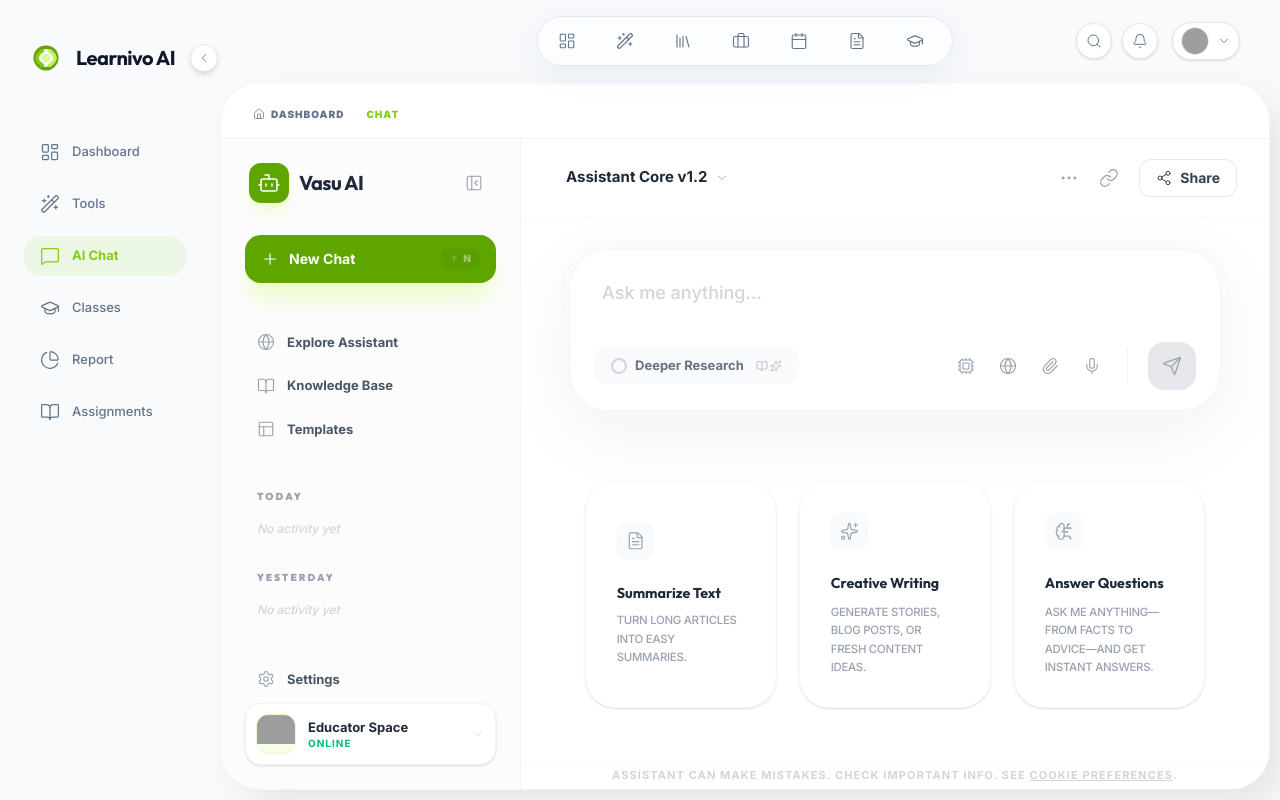
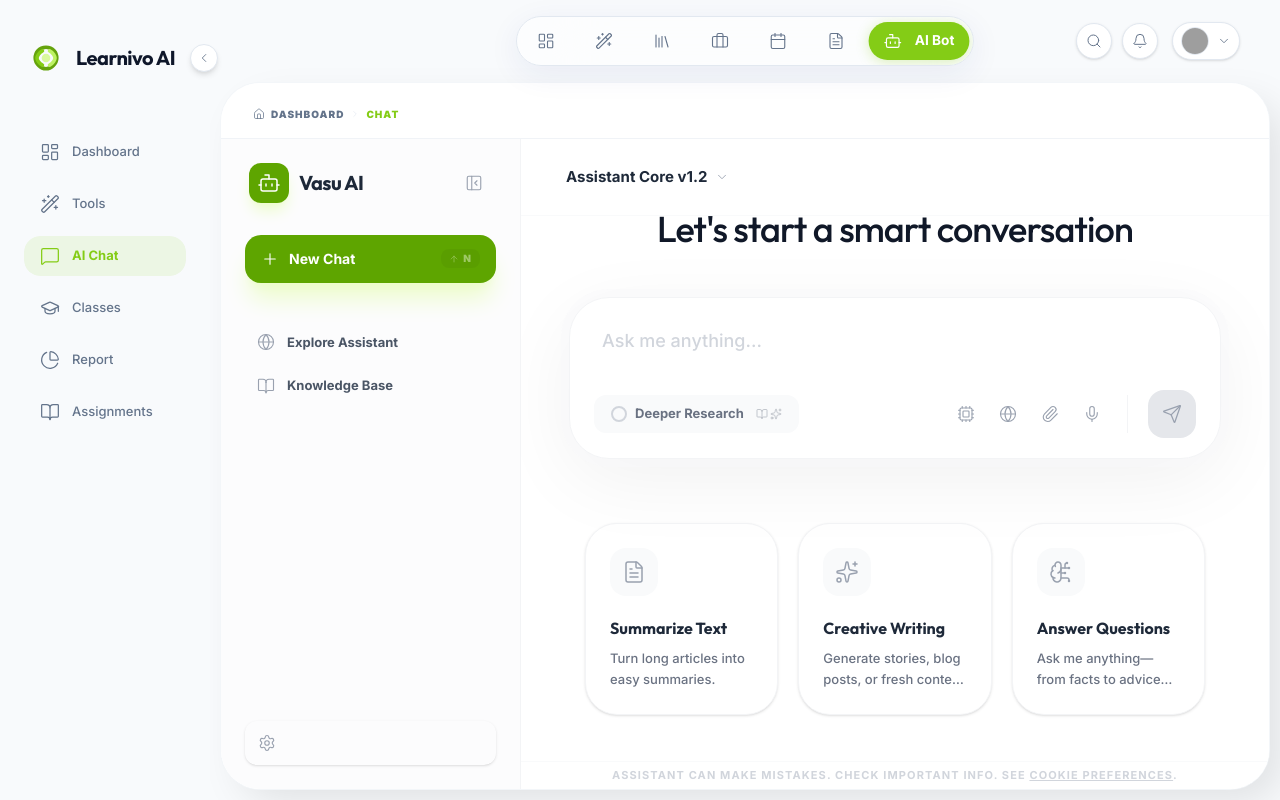
Before and after one commit to sg-surya/learninvoo, a Next.js app: page /chat in a window 1280 px wide. Built offline with nearby package versions, Linux system fonts and the light colour scheme; grey boxes are pictures that could not be loaded.

Commit message:
Ai Chat bot header me daal diya h

```diff
--- a/src/components/ChatView.tsx
+++ b/src/components/ChatView.tsx
@@ -85,6 +85,10 @@
     const handleNewChat = () => {
         setActiveSessionId(null);
         setInput('');
+    };
+
+    const handleSessionSelect = (id: string) => {
+        setActiveSessionId(id);
     };
 
     const handleSend = async (text?: string) => {
@@ -183,7 +187,6 @@
                                 {[
                                     { icon: Globe, label: 'Explore Assistant' },
                                     { icon: BookOpen, label: 'Knowledge Base' },
-                                    { icon: Layout, label: 'Templates' },
                                 ].map((item, i) => (
                                     <button key={i} className="w-full flex items-center gap-3 px-3 py-2.5 text-[13px] font-bold text-gray-600 hover:bg-white hover:text-lime-600 rounded-xl transition-all group">
                                         <item.icon size={18} className="text-gray-400 group-hover:text-lime-600 transition-colors" />
@@ -194,7 +197,9 @@
 
                             {/* History Section */}
                             <div className="flex-1 overflow-y-auto no-scrollbar space-y-8">
-                                {['TODAY', 'YESTERDAY', 'AUGUST'].map((cat) => (
+                                {['TODAY', 'YESTERDAY', 'AUGUST']
+                                    .filter(cat => sessions.some(s => s.category === cat))
+                                    .map((cat) => (
                                         <div key={cat}>
                                             <h3 className="text-[10px] font-black text-gray-400 uppercase tracking-[0.2em] mb-4 px-3">{cat}</h3>
                                             <div className="space-y-1">
@@ -207,31 +212,15 @@
                                                         <p className="text-[13px] truncate">{session.title}</p>
                                                     </button>
                                                 ))}
-                                            {sessions.filter(s => s.category === cat).length === 0 && (
-                                                <p className="px-3 text-[12px] text-gray-300 italic font-medium">No activity yet</p>
-                                            )}
                                             </div>
                                         </div>
                                     ))}
                             </div>
 
                             {/* Footer Nav */}
-                            <div className="mt-auto space-y-1 pt-6 text-nowrap">
-                                <button className="w-full flex items-center gap-3 px-3 py-2.5 text-[13px] font-bold text-gray-600 hover:bg-white rounded-xl transition-all group">
-                                    <Settings size={18} className="text-gray-400" />
-                                    Settings
+                            <button className="w-full flex items-center gap-3 px-3 py-3 text-[13px] font-bold text-gray-600 hover:bg-white rounded-xl transition-all group border border-transparent hover:border-gray-100 shadow-sm hover:shadow-md">
+                                <Settings size={18} className="text-gray-400 group-hover:text-lime-600" />
                             </button>
-                                <div className="p-2.5 bg-white rounded-2xl border border-gray-100 flex items-center gap-3 shadow-sm hover:shadow-md transition-all cursor-pointer group">
-                                    <div className="w-10 h-10 rounded-xl bg-lime-50 border border-lime-100 overflow-hidden flex-shrink-0">
-                                        <img src="https://api.dicebear.com/7.x/avataaars/svg?seed=Teacher" alt="pfp" />
-                                    </div>
-                                    <div className="flex-1 min-w-0">
-                                        <p className="text-[13px] font-bold text-gray-800 leading-none mb-1">Educator Space</p>
-                                        <p className="text-[10px] font-bold text-emerald-500 uppercase tracking-widest leading-none">Online</p>
-                                    </div>
-                                    <ChevronDown size={14} className="text-gray-300 group-hover:text-lime-600" />
-                                </div>
-                            </div>
                         </div>
                     </motion.div>
                 )}
@@ -255,14 +244,6 @@
                             <ChevronDown size={14} className="text-gray-400 group-hover:text-gray-600" />
                         </button>
                     </div>
-                    <div className="flex items-center gap-1">
-                        <button className="p-2 text-gray-400 hover:text-gray-900 rounded-lg hover:bg-gray-50 transition-all"><MoreHorizontal size={20} /></button>
-                        <button className="p-2 text-gray-400 hover:text-gray-900 rounded-lg hover:bg-gray-50 transition-all"><LinkIcon size={20} /></button>
-                        <button className="flex items-center gap-2 px-4 py-2 bg-white hover:bg-gray-50 text-gray-700 rounded-xl border border-gray-200 transition-all font-bold text-sm ml-2">
-                            <Share2 size={16} />
-                            Share
-                        </button>
-                    </div>
                 </div>
 
                 {/* Content Area */}
@@ -270,7 +251,7 @@
                     ref={scrollContainerRef}
                     className="flex-1 overflow-y-auto no-scrollbar scroll-smooth bg-gray-50/10"
                 >
-                    <div className="max-w-4xl mx-auto p-8 lg:p-12 min-h-full flex flex-col relative">
+                    <div className="max-w-[1400px] mx-auto p-8 lg:p-12 min-h-full flex flex-col relative w-full">
                         {messages.length === 0 ? (
                             <div className="flex-1 flex flex-col items-center justify-center -mt-10">
                                 {/* Theme Consistent Badge */}
@@ -296,7 +277,7 @@
                                 <h1 className="text-4xl font-display font-medium text-gray-900 mb-12 tracking-tight">Let's start a smart conversation</h1>
 
                                 {/* Input Container - Centered for Empty State */}
-                                <div className="w-full max-w-3xl space-y-4">
+                                <div className="w-full max-w-5xl space-y-4">
                                     <div className="relative bg-white border border-gray-100 rounded-[2.5rem] p-4 flex flex-col gap-4 shadow-[0_20px_80px_rgba(0,0,0,0.06)] focus-within:border-lime-200 transition-all group ring-8 ring-gray-50/50">
                                         <textarea
                                             ref={textareaRef}
@@ -353,18 +334,20 @@
                                 </div>
 
                                 {/* Suggestion Cards Section */}
-                                <div className="grid grid-cols-1 md:grid-cols-3 gap-6 w-full max-w-5xl mt-16 scale-95">
+                                <div className="grid grid-cols-1 md:grid-cols-3 gap-5 w-full max-w-5xl mt-16 px-4">
                                     {suggestActions.map((action, i) => (
                                         <button
                                             key={i}
                                             onClick={() => handleSend(action.title)}
-                                            className="p-8 bg-white border border-gray-50 hover:border-lime-200 shadow-sm hover:shadow-xl hover:shadow-lime-100/20 rounded-[2rem] text-left transition-all group"
+                                            className="p-6 bg-white border border-gray-100 hover:border-lime-200 shadow-sm hover:shadow-xl hover:shadow-lime-100/30 rounded-[2rem] text-left transition-all duration-300 group flex flex-col h-full"
                                         >
-                                            <div className="w-10 h-10 bg-gray-50 rounded-xl flex items-center justify-center text-gray-400 group-hover:bg-lime-50 group-hover:text-lime-600 mb-6 transition-all duration-300">
-                                                <action.icon size={20} />
+                                            <div className="w-12 h-12 bg-gray-50 rounded-2xl flex items-center justify-center text-gray-400 group-hover:bg-lime-50 group-hover:text-lime-600 mb-5 transition-all duration-300 transform group-hover:scale-110 group-hover:rotate-3">
+                                                <action.icon size={24} />
                                             </div>
-                                            <h4 className="text-[15px] font-bold text-gray-800 mb-2 truncate">{action.title}</h4>
-                                            <p className="text-[12px] font-medium text-gray-400 leading-relaxed group-hover:text-gray-500 transition-colors uppercase tracking-tight">{action.desc}</p>
+                                            <h4 className="text-[16px] font-bold text-gray-800 mb-2 truncate">{action.title}</h4>
+                                            <p className="text-[13px] font-medium text-gray-500 leading-relaxed transition-colors line-clamp-2">
+                                                {action.desc}
+                                            </p>
                                         </button>
                                     ))}
                                 </div>
@@ -382,19 +365,30 @@
                                         <div className={`w-10 h-10 rounded-xl flex-shrink-0 flex items-center justify-center shadow-md transform transition-all ${msg.role === 'user' ? 'bg-gray-800 text-white' : 'bg-lime-600 text-white shadow-lime-100'}`}>
                                             {msg.role === 'user' ? <User size={18} /> : <Bot size={22} />}
                                         </div>
-                                        <div className={`flex flex-col max-w-[80%] ${msg.role === 'user' ? 'items-end' : 'items-start'}`}>
-                                            <div className={`p-6 rounded-[1.8rem] shadow-sm border ${msg.role === 'user' ? 'bg-white border-gray-100 text-gray-800' : 'bg-lime-600 text-white border-lime-500 shadow-sm'}`}>
+                                        <div className={`flex flex-col max-w-[85%] group ${msg.role === 'user' ? 'items-end' : 'items-start'}`}>
+                                            <div className={`relative p-5 px-6 rounded-[2.2rem] shadow-sm transition-all duration-300 ${msg.role === 'user'
+                                                ? 'bg-gray-900 text-white rounded-tr-none shadow-md'
+                                                : 'bg-white border border-gray-100 text-gray-800 rounded-tl-none shadow-lg shadow-lime-100/20 border-l-[4px] border-l-lime-500'
+                                                }`}>
                                                 <p className="text-[15px] font-medium leading-relaxed whitespace-pre-wrap">{msg.content}</p>
+
                                                 {msg.role === 'assistant' && (
-                                                    <div className="mt-4 pt-4 border-t border-white/10 flex items-center gap-4">
-                                                        <button className="p-1.5 hover:bg-white/10 rounded-lg transition-colors" title="Copy"><Copy size={12} /></button>
-                                                        <button className="p-1.5 hover:bg-white/10 rounded-lg transition-colors" title="Regenerate"><RefreshCw size={12} /></button>
+                                                    <div className="mt-4 flex items-center gap-2 opacity-0 group-hover:opacity-100 transition-opacity">
+                                                        <button className="p-2 hover:bg-lime-50 text-gray-400 hover:text-lime-600 rounded-xl transition-all active:scale-90 flex items-center gap-1.5 text-[11px] font-bold" title="Copy">
+                                                            <Copy size={13} /> Copy
+                                                        </button>
+                                                        <button className="p-2 hover:bg-lime-50 text-gray-400 hover:text-lime-600 rounded-xl transition-all active:scale-90 flex items-center gap-1.5 text-[11px] font-bold" title="Regenerate">
+                                                            <RefreshCw size={13} /> Retry
+                                                        </button>
                                                     </div>
                                                 )}
                                             </div>
-                                            <span className="mt-2 text-[10px] font-bold text-gray-300 uppercase tracking-widest px-2">
+
+                                            <div className="flex items-center gap-2 mt-1.5 px-2">
+                                                <span className="text-[10px] font-black text-gray-300 uppercase tracking-widest opacity-0 group-hover:opacity-100 transition-opacity duration-300">
                                                     {msg.timestamp.toLocaleTimeString([], { hour: '2-digit', minute: '2-digit' })}
                                                 </span>
+                                            </div>
                                         </div>
                                     </motion.div>
                                 ))}
@@ -418,7 +412,7 @@
                 {/* Bottom Input - Only visible when not in empty state */}
                 {messages.length > 0 && (
                     <div className="absolute bottom-0 left-0 right-0 p-8 bg-gradient-to-t from-white via-white/95 to-transparent flex justify-center z-10 pointer-events-none">
-                        <div className="w-full max-w-[850px] relative mt-10 pointer-events-auto">
+                        <div className="w-full max-w-[1100px] relative mt-10 pointer-events-auto">
                             <div className="relative bg-white border border-gray-100 rounded-[2.5rem] p-3 shadow-[0_20px_60px_rgba(0,0,0,0.06)] group focus-within:border-lime-200 transition-all flex items-end gap-2 ring-8 ring-gray-50/50">
                                 <button className="p-3 text-gray-400 hover:text-lime-600 hover:bg-lime-50 rounded-[1.2rem] transition-all"><Paperclip size={20} /></button>
                                 <textarea
--- a/src/components/Header.tsx
+++ b/src/components/Header.tsx
@@ -17,6 +17,7 @@
     LogOut,
     Settings,
     User,
+    Bot,
     ChevronDown,
     Users,
     CreditCard,
@@ -65,7 +66,7 @@
         { href: '/workspace', label: 'Workspace', icon: Briefcase },
         { href: '/schedule', label: 'Schedule', icon: CalendarIcon },
         { href: '/notes', label: 'Notes', icon: FileText },
-        { href: '/classes', label: 'Classes', icon: GraduationCap },
+        { href: '/chat', label: 'AI Bot', icon: Bot },
     ];
 
     const [searchQuery, setSearchQuery] = useState('');
@@ -254,12 +255,12 @@
                 {/* Shine Effect */}
                 <div className="absolute inset-0 bg-gradient-to-tr from-transparent via-white/10 dark:via-white/5 to-transparent translate-x-[-100%] group-hover:translate-x-[100%] transition-transform duration-1000 ease-in-out pointer-events-none z-0" />
 
-                {navItems.map((item) => {
+                {navItems.map((item, idx) => {
                     const active = isActive(item.href);
                     const IconComponent = item.icon;
 
                     return (
-                        <div key={item.href} className="relative z-10">
+                        <div key={`${item.href}-${idx}`} className="relative z-10">
                             <Link
                                 href={item.href}
                                 className={`flex items-center gap-2 px-3.5 py-2 rounded-full transition-all duration-300 ease-[cubic-bezier(0.25,1,0.5,1)] ${active
```
Lines whose indentation alone changed are shown as unchanged.
